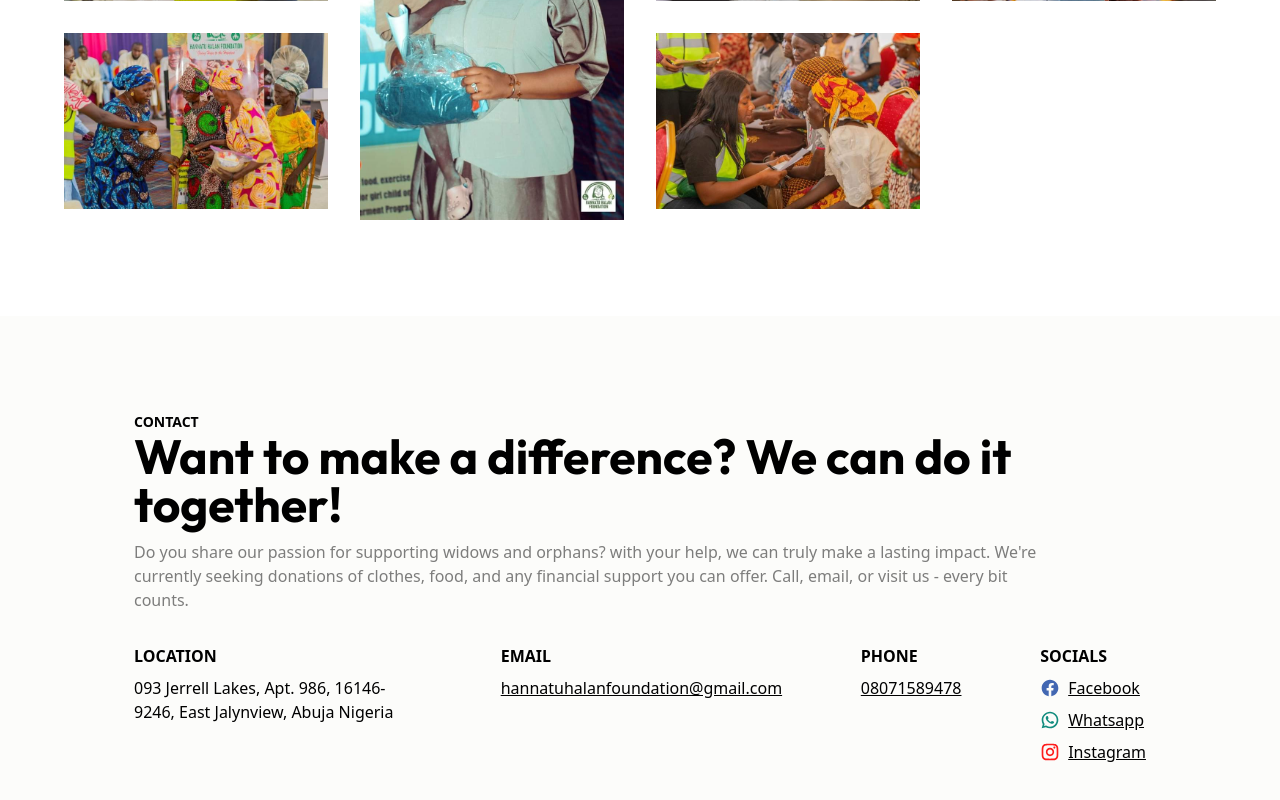
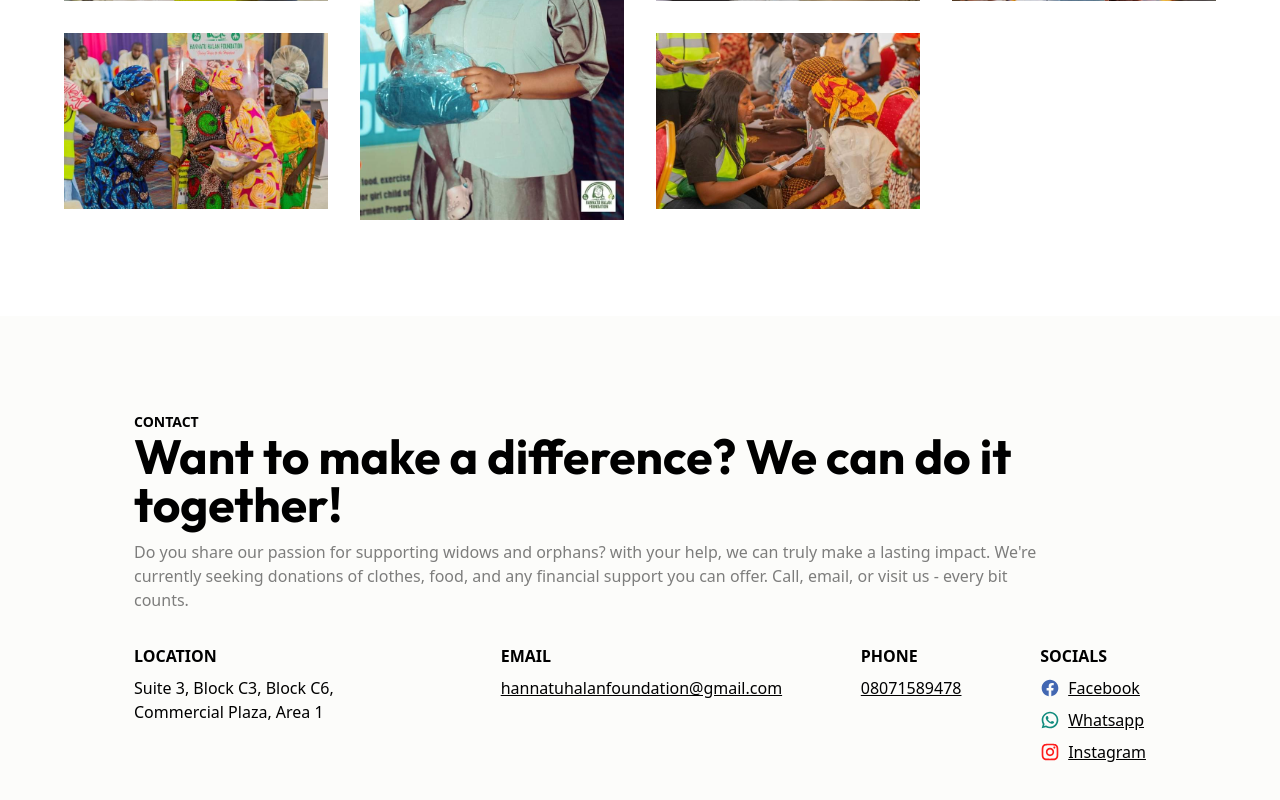
Before and after one commit to Codebee50/Hanatuhalan, a React (Vite) app: page / in a window 1280 px wide. Shown: the part 2510-3310 px from the top of the page. Built offline with nearby package versions, Linux system fonts and the light colour scheme.

Commit message:
updated location

```diff
--- a/src/sections/Contact.jsx
+++ b/src/sections/Contact.jsx
@@ -20,7 +20,7 @@ const Contact = () => {
 
         <div className="mt-8 w-full flex flex-wrap flex-row gap-16 justify-between">
             <ContactCard title='LOCATION'>
-                <p className="font-light">093 Jerrell Lakes, Apt. 986, 16146-9246, East Jalynview, Abuja Nigeria</p>
+                <p className="font-light">Suite 3, Block C3, Block C6, Commercial Plaza, Area 1</p>
             </ContactCard>
 
             <ContactCard title='EMAIL'>
```
